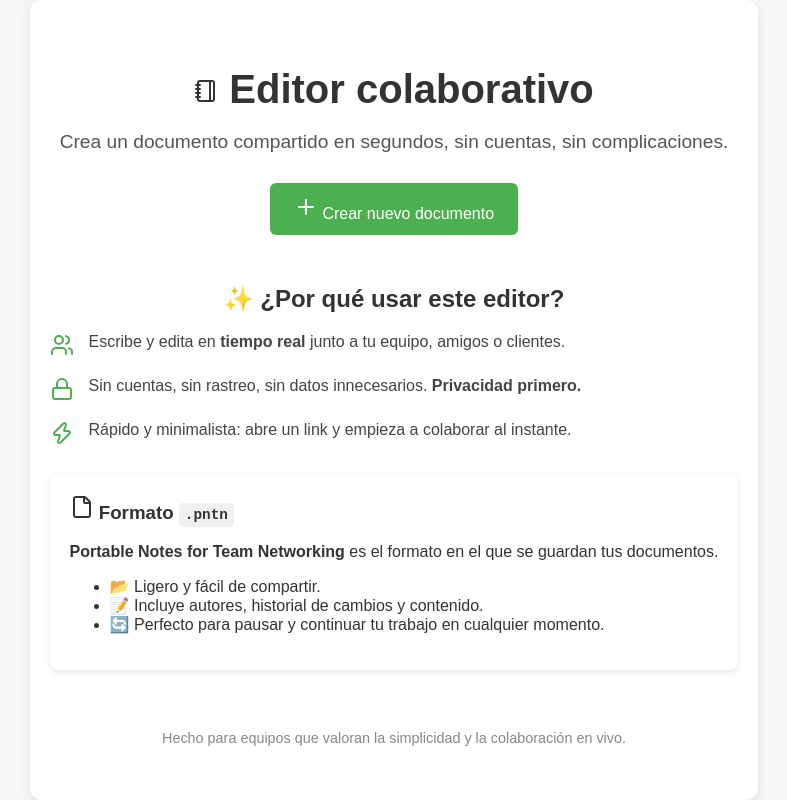
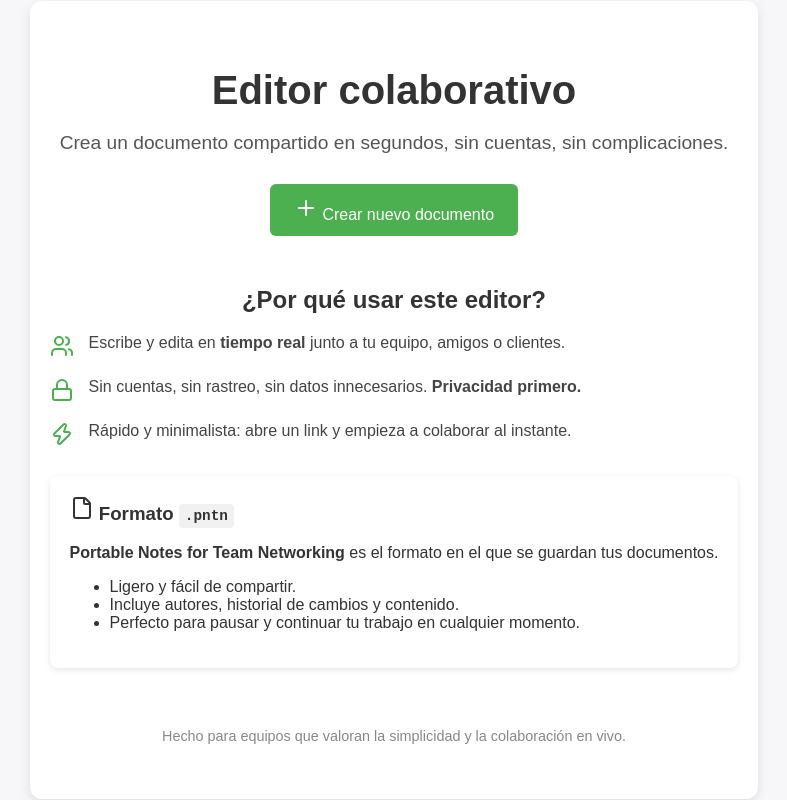
Before and after one commit to coffeetron832/cautious-couscous, a website: page public/index.html in a window 1280 px wide. Shown: the whole page, without its empty margins (246-1033 px from the left). Drawn offline with nearby package versions, Linux system fonts and the light colour scheme.

Commit message:
Update index.html

```diff
--- a/public/index.html
+++ b/public/index.html
@@ -107,12 +107,12 @@
 </head>
 <body>
   <div class="container">
-    <h1><i data-lucide="notebook"></i> Editor colaborativo</h1>
+    <h1>Editor colaborativo</h1>
     <p class="lead">Crea un documento compartido en segundos, sin cuentas, sin complicaciones.</p>
     <button id="newDoc"><i data-lucide="plus"></i> Crear nuevo documento</button>
 
     <div class="features">
-      <h2>✨ ¿Por qué usar este editor?</h2>
+      <h2>¿Por qué usar este editor?</h2>
 
       <div class="feature">
         <i data-lucide="users"></i>
@@ -134,9 +134,9 @@
       <h3><i data-lucide="file"></i> Formato <code>.pntn</code></h3>
       <p><b>Portable Notes for Team Networking</b> es el formato en el que se guardan tus documentos.</p>
       <ul>
-        <li>📂 Ligero y fácil de compartir.</li>
-        <li>📝 Incluye autores, historial de cambios y contenido.</li>
-        <li>🔄 Perfecto para pausar y continuar tu trabajo en cualquier momento.</li>
+        <li>Ligero y fácil de compartir.</li>
+        <li>Incluye autores, historial de cambios y contenido.</li>
+        <li>Perfecto para pausar y continuar tu trabajo en cualquier momento.</li>
       </ul>
     </div>
 
```
